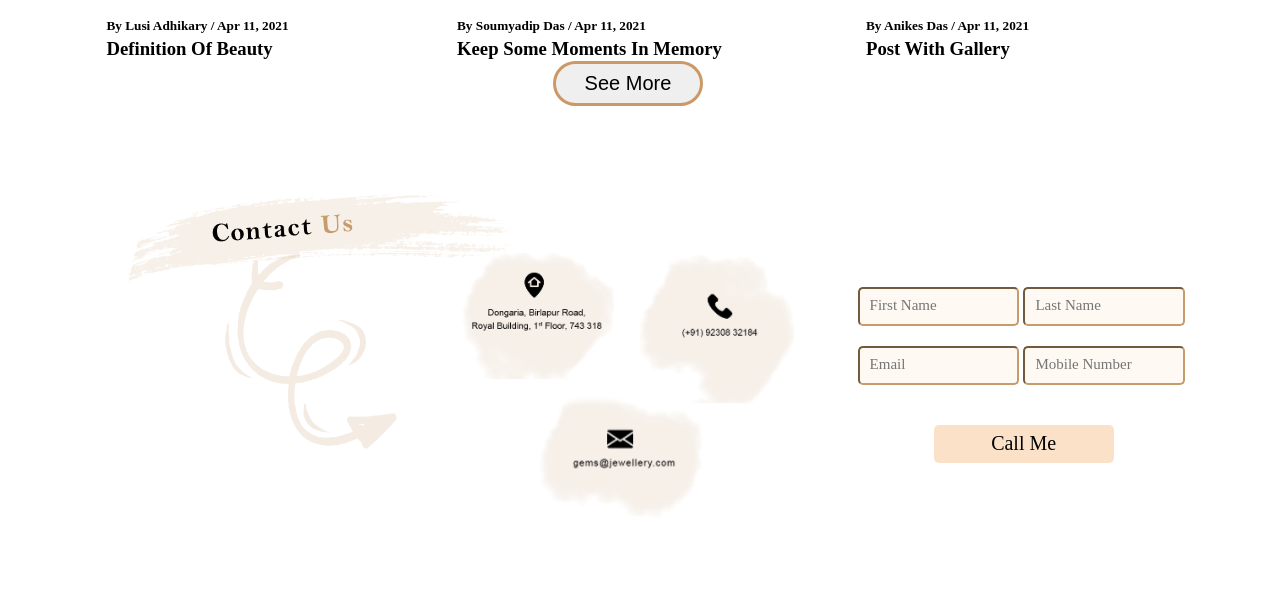
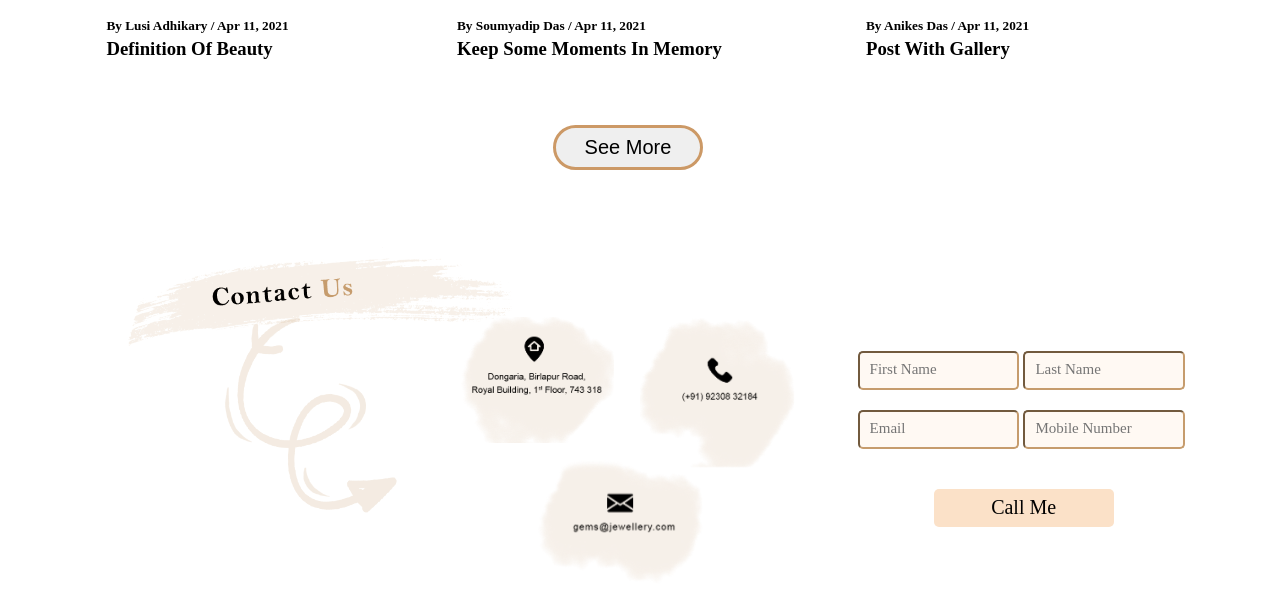
Before and after one commit to dipanwitahalder/gemsjewellery, a plain HTML site: page index.html in a window 1280 px wide. Shown: the part 6472-7075 px from the top of the page. Drawn offline with nearby package versions, Linux system fonts and the light colour scheme.

Commit message:
Update mycss.css

```diff
--- a/css/mycss.css
+++ b/css/mycss.css
@@ -2011,7 +2011,7 @@ div#btnD:hover {
 	color: #000;
 	border-radius: 30px;
 	outline: none;
-	margin: 5% 0 0 43.2%;
+	margin: 10% 0 0 43.2%;
 	transition: ease-out 0.3s;
 	position: relative;
 	z-index: 1;
```
